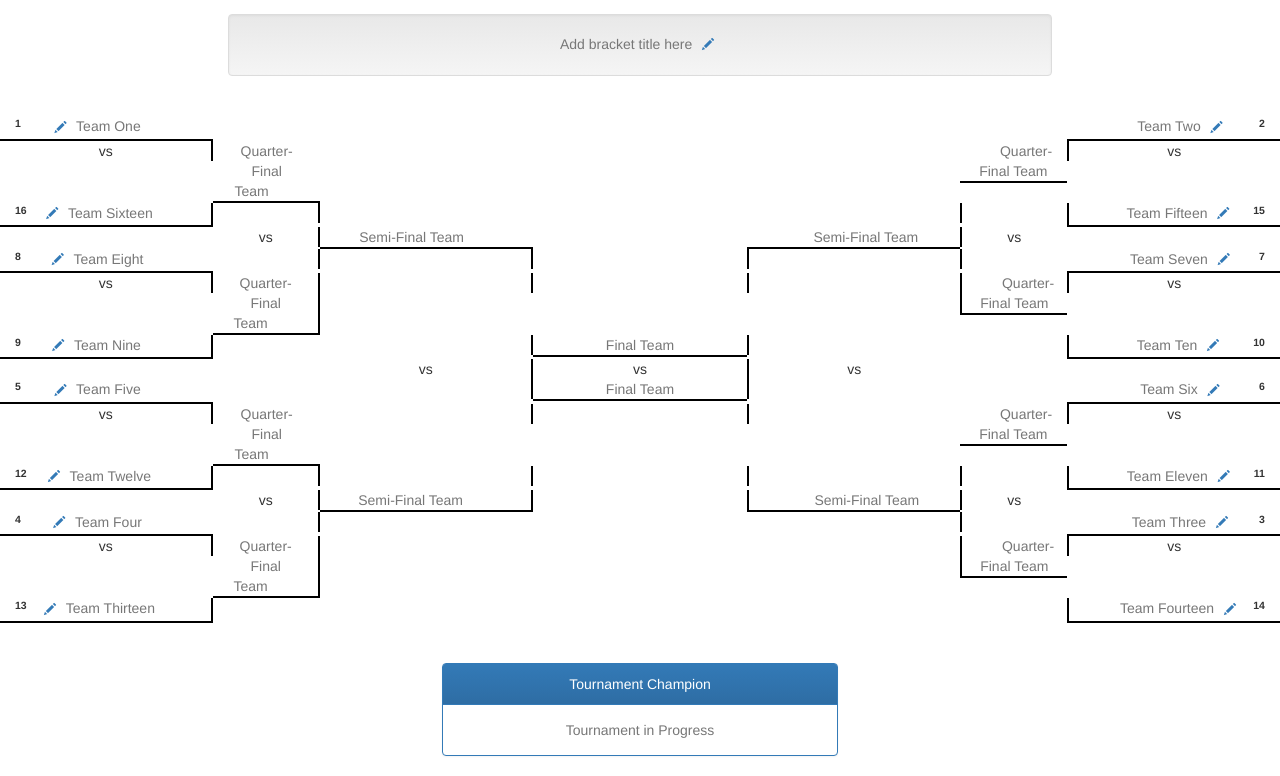
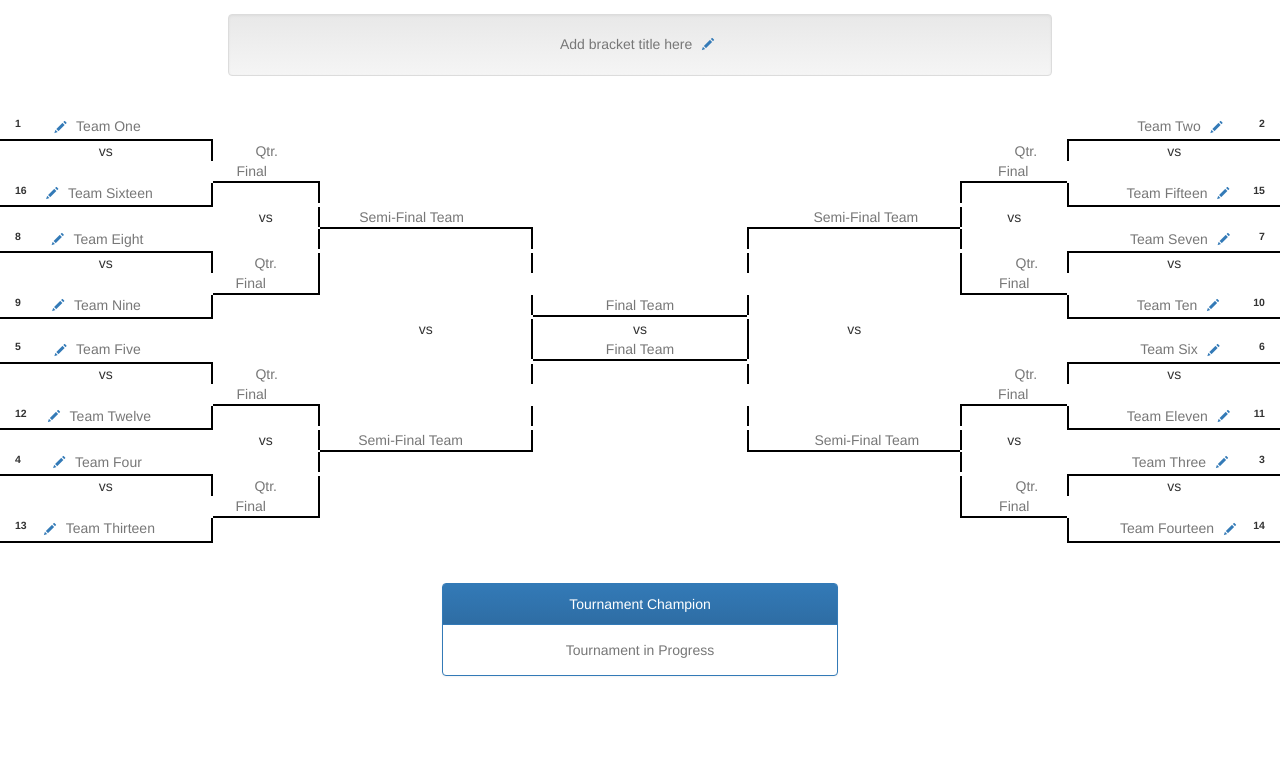
Before and after one commit to aautem/bracketbuilder, a website: page client/index.html at #/sixteen-team in a window 1280 px wide. Shown: the part 58-834 px from the top of the page. After the commit the page ends 800 px from the top, so only its background shows below. Drawn offline with nearby package versions, Linux system fonts and the light colour scheme.

Commit message:
Finish sixteen team bracket functionality

```diff
--- a/client/app/sixteen-team/sixteen-team.html
+++ b/client/app/sixteen-team/sixteen-team.html
@@ -25,7 +25,7 @@
             <li><a href="#/sixty-four-team">64 Teams</a></li>
           </ul>
         </li>
-        <li><a href="#/eight-team" ng-click="saveBracket()">Save</a></li>
+        <li><a href="#/sixteen-team" ng-click="saveBracket()">Save</a></li>
       </ul>
     </div><!-- /.navbar-collapse -->
   </div><!-- /.container-fluid -->
@@ -104,7 +104,7 @@
       </button>
       <span>{{data.bracket.teams[16]}}</span>
       <span ng-if="!data.bracket.teams[16]" class="text-muted pad-rt">
-        Quarter-Final Team
+        Qtr. Final
       </span>
       <button type="button" class="btn btn-link btn-xs adv-lt" ng-if="data.bracket.teams[16]" ng-click="advanceTeam(16,24)">
         <span class="glyphicon glyphicon-circle-arrow-right" aria-hidden="true"></span>
@@ -122,7 +122,7 @@
       </button>
       <span>{{data.bracket.teams[17]}}</span>
       <span ng-if="!data.bracket.teams[17]" class="text-muted pad-lt">
-        Quarter-Final Team
+        Qtr. Final
       </span>
       <button type="button" class="btn btn-link btn-xs rm" ng-if="data.bracket.teams[17]" ng-click="remove(17)">
         <span class="glyphicon glyphicon-remove-circle" aria-hidden="true"></span>
@@ -260,7 +260,7 @@
       </button>
       <span>{{data.bracket.teams[23]}}</span>
       <span ng-if="!data.bracket.teams[23]" class="text-muted pad-rt">
-        Quarter-Final Team
+        Qtr. Final
       </span>
       <button type="button" class="btn btn-link btn-xs adv-lt" ng-if="data.bracket.teams[23]" ng-click="advanceTeam(23,24)">
         <span class="glyphicon glyphicon-circle-arrow-right" aria-hidden="true"></span>
@@ -278,7 +278,7 @@
       </button>
       <span>{{data.bracket.teams[22]}}</span>
       <span ng-if="!data.bracket.teams[22]" class="text-muted pad-lt">
-        Quarter-Final Team
+        Qtr. Final
       </span>
       <button type="button" class="btn btn-link btn-xs rm" ng-if="data.bracket.teams[22]" ng-click="remove(22)">
         <span class="glyphicon glyphicon-remove-circle" aria-hidden="true"></span>
@@ -416,7 +416,7 @@
       </button>
       <span>{{data.bracket.teams[20]}}</span>
       <span ng-if="!data.bracket.teams[20]" class="text-muted pad-rt">
-        Quarter-Final Team
+        Qtr. Final
       </span>
       <button type="button" class="btn btn-link btn-xs adv-lt" ng-if="data.bracket.teams[20]" ng-click="advanceTeam(20,27)">
         <span class="glyphicon glyphicon-circle-arrow-right" aria-hidden="true"></span>
@@ -434,7 +434,7 @@
       </button>
       <span>{{data.bracket.teams[21]}}</span>
       <span ng-if="!data.bracket.teams[21]" class="text-muted pad-lt">
-        Quarter-Final Team
+        Qtr. Final
       </span>
       <button type="button" class="btn btn-link btn-xs rm" ng-if="data.bracket.teams[21]" ng-click="remove(21)">
         <span class="glyphicon glyphicon-remove-circle" aria-hidden="true"></span>
@@ -572,7 +572,7 @@
       </button>
       <span>{{data.bracket.teams[19]}}</span>
       <span ng-if="!data.bracket.teams[19]" class="text-muted pad-rt">
-        Quarter-Final Team
+        Qtr. Final
       </span>
       <button type="button" class="btn btn-link btn-xs adv-lt" ng-if="data.bracket.teams[19]" ng-click="advanceTeam(19,27)">
         <span class="glyphicon glyphicon-circle-arrow-right" aria-hidden="true"></span>
@@ -590,7 +590,7 @@
       </button>
       <span>{{data.bracket.teams[18]}}</span>
       <span ng-if="!data.bracket.teams[18]" class="text-muted pad-lt">
-        Quarter-Final Team
+        Qtr. Final
       </span>
       <button type="button" class="btn btn-link btn-xs rm" ng-if="data.bracket.teams[18]" ng-click="remove(18)">
         <span class="glyphicon glyphicon-remove-circle" aria-hidden="true"></span>
```
